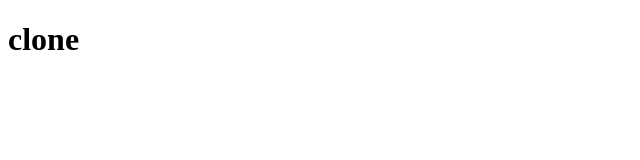
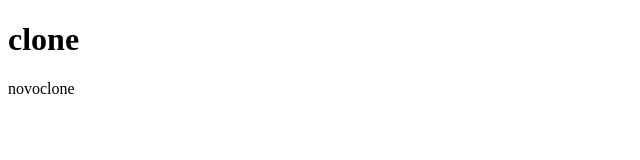
Before and after one commit to Tamires-Anastacio/meuprimeirosite, a plain HTML site: page index.html in a window 1280 px wide. Shown: the full height of the page, 0-640 px from the left. Drawn offline with Linux system fonts and the light colour scheme.

Commit message:
sicronizar13_03

```diff
--- a/index.html
+++ b/index.html
@@ -7,5 +7,6 @@
 </head>
 <body>
 	<h1>clone</h1>
+	<p>novoclone</p>
 </body>
 </html>
```
